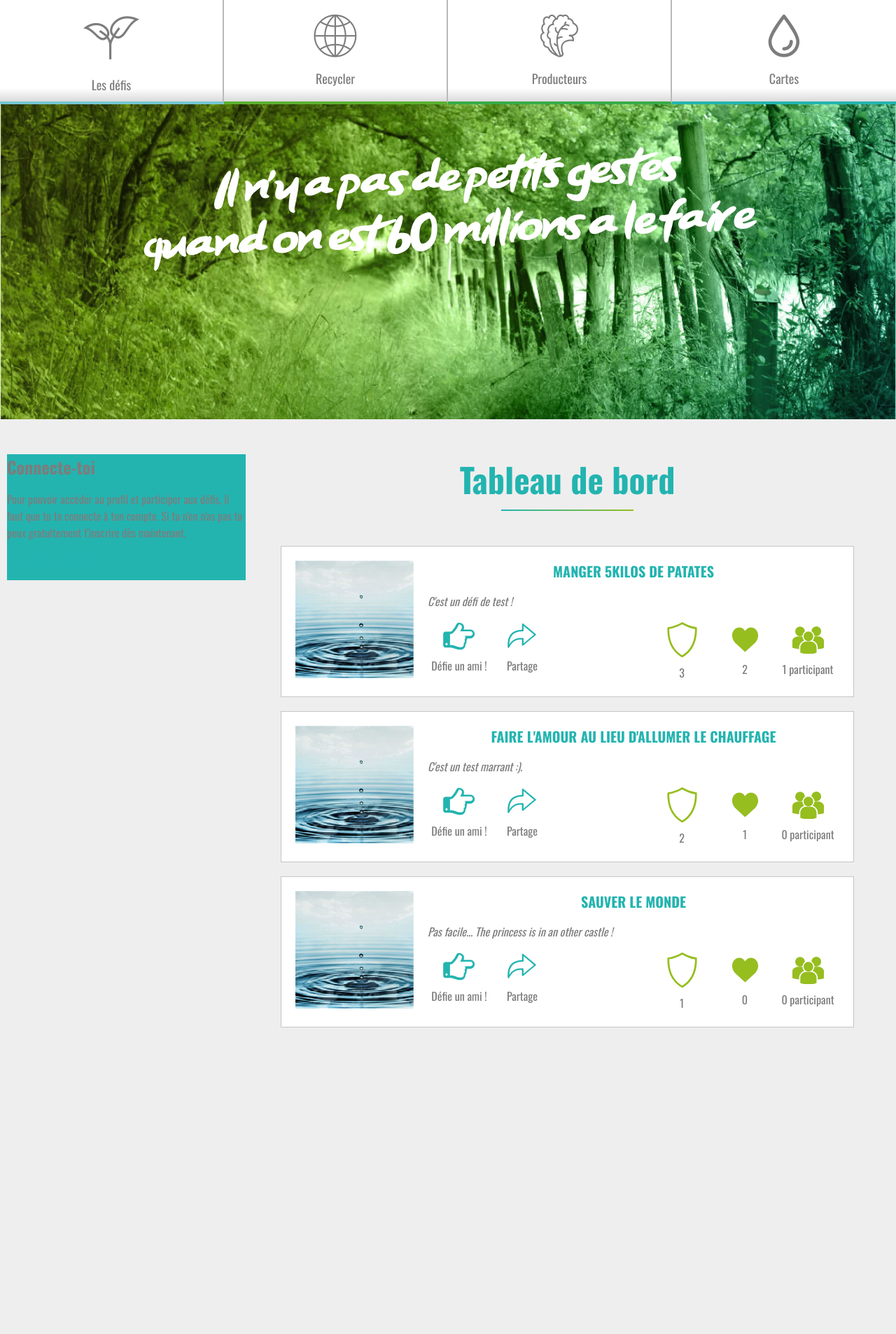
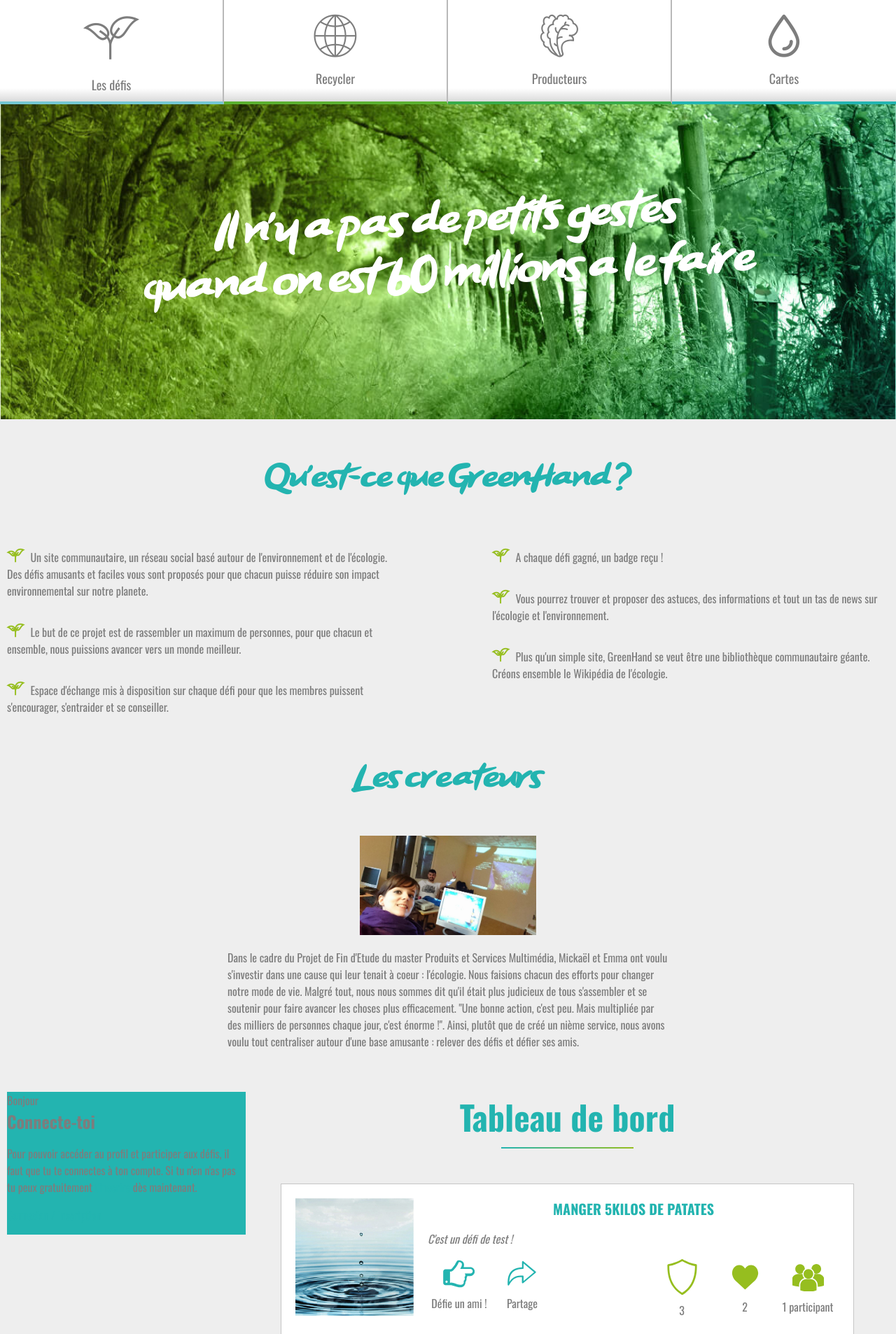
Before and after one commit to vww3/GreenHand, a PHP site: page /accueil in a window 1280 px wide. Shown: the part 282-2188 px from the top of the page at 70% size. Before the commit the page ends 1750 px from the top, so only its background shows below. Run offline with PHP 8.4, Linux system fonts and the light colour scheme; data comes from the database, SQL or seed files in the repository; data that the repository does not hold is empty; style sheets or scripts are compiled from the project's sources.

Commit message:
Mise en place d'une présentation du projet sur la page d'accueil

```diff
--- a/Asset/Style/accueil.css
+++ b/Asset/Style/accueil.css
@@ -244,7 +244,40 @@
     -webkit-transform: rotate(-3deg);
     /* Chrome, Safari, Opera */
     transform: rotate(-3deg);
-    text-align: center; }
+    text-align: center;
+    margin-top: 120px; }
+
+/****************************************
+**	2.4 - INTRO ACCUEIL
+****************************************/
+#intro_accueil {
+  padding: 10px; }
+  #intro_accueil h2 {
+    text-align: center;
+    font-family: 'order_pizzaregular';
+    color: #23b4b0;
+    margin: 50px  0; }
+  #intro_accueil .presentation {
+    display: flex;
+    justify-content: space-between; }
+    #intro_accueil .presentation .col6 {
+      width: 45%;
+      display: flex;
+      flex-direction: column; }
+      #intro_accueil .presentation .col6 p:before {
+        content: "\f106          ";
+        font-family: "Flaticon";
+        color: #96be1f;
+        font-weight: 800;
+        font-size: 1.5em; }
+  #intro_accueil img {
+    max-width: 20%;
+    display: flex;
+    margin: 0 auto; }
+  #intro_accueil > p {
+    max-width: 50%;
+    margin: 0 auto;
+    margin-top: 20px; }
 
 /****************************************
 **
@@ -344,5 +377,3 @@
   -o-box-shadow: 5px 5px 20px 0px #656565;
   box-shadow: 5px 5px 20px 0px #656565;
   filter: progid:DXImageTransform.Microsoft.Shadow(color=#656565, Direction=134, Strength=20); }
-
-/*# sourceMappingURL=accueil.css.map */
--- a/Asset/Style/accueil.scss
+++ b/Asset/Style/accueil.scss
@@ -248,6 +248,54 @@
 			    -webkit-transform: rotate(-3deg); /* Chrome, Safari, Opera */
 			    transform: rotate(-3deg);
 			 text-align: center;
+			margin-top: 120px;
+		}
+	}
+
+	/****************************************
+	**	2.4 - INTRO ACCUEIL
+	****************************************/
+
+	#intro_accueil{
+		padding: 10px;
+		h2{
+			text-align: center;
+			font-family: 'order_pizzaregular';
+			color:$blue;
+			margin: 50px  0;
+		}
+
+
+
+		.presentation{
+			display: flex;
+			justify-content: space-between;
+
+			.col6{
+				width:45%;
+				display: flex;
+				flex-direction: column;
+
+				p:before{
+					content: "\f106          "; font-family: "Flaticon";
+					color:$green;
+					font-weight: 800;
+					font-size: 1.5em;
+				}
+			}
+
+		}
+
+
+		img{
+			max-width: 20%;
+			display: flex;
+			margin: 0 auto;
+		}
+		> p{
+			max-width:50%;
+			margin:0 auto;
+			margin-top: 20px;
 		}
 	}
 
--- a/View/accueil/dashboard.php
+++ b/View/accueil/dashboard.php
@@ -1,5 +1,27 @@
+<div class="main_container" id="intro_accueil">
+	<h2>Qu'est-ce que GreenHand ?</h2>
+	<div class="presentation">
+		<div class="col6">
+			<p>Un site communautaire, un réseau social basé autour de l'environnement et de l'écologie. Des défis amusants et faciles vous sont proposés pour que chacun puisse réduire son impact environnemental sur notre planete.</p>
+			<p>Le but de ce projet est de rassembler un maximum de personnes, pour que chacun et ensemble, nous puissions avancer vers un monde meilleur.</p>
+			<p>Espace d'échange mis à disposition sur chaque défi pour que les membres puissent s'encourager, s'entraider et se conseiller.</p>
+		</div>
+		<div class="col6">
+			<p>A chaque défi gagné, un badge reçu !</p>
+			<p>Vous pourrez trouver et proposer des astuces, des informations et tout un tas de news sur l'écologie et l'environnement.</p>
+			<p>Plus qu'un simple site, GreenHand se veut être une bibliothèque communautaire géante. Créons ensemble le Wikipédia de l'écologie.</p>
+		</div>
+	</div>
+	<h2>Les créateurs</h2>
+	<img src="<?= IMAGE ;?>/accueil/mik_em.jpg" alt="">
+	<p>Dans le cadre du Projet de Fin d'Etude du master Produits et Services Multimédia, Mickaël et Emma ont voulu s'investir dans une cause qui leur tenait à coeur : l'écologie. Nous faisions chacun des efforts pour changer notre mode de vie. Malgré tout, nous nous sommes dit qu'il était plus judicieux de tous s'assembler et se soutenir pour faire avancer les choses plus efficacement. "Une bonne action, c'est peu. Mais multipliée par des milliers de personnes chaque jour, c'est énorme !". Ainsi, plutôt que de créé un nième service, nous avons voulu tout centraliser autour d'une base amusante : relever des défis et défier ses amis.</p>
+</div>
+
 <div class="main_container" id="accueil_dashboard">
+
 	<div class="sidebar_accueil">
+
+	Bonjour
 
 		<?php if(!empty($_SESSION['user'])) { ?>
 		<form method="post">
@@ -66,7 +88,7 @@
 			<?php } ?>
 		<?php } else { ?>
 			<h2>Connecte-toi</h2>
-			<p>Pour pouvoir accéder au profil et participer aux défis, il faut que tu te connecte à ton compte. Si tu n'en n'as pas tu peux gratuitement t'inscrire dès maintenant.</p>
+			<p>Pour pouvoir accéder au profil et participer aux défis, il faut que tu te connectes à ton compte. Si tu n'en n'as pas tu peux gratuitement <a href="<?= BASE ?>inscription">t'inscrire</a> dès maintenant.</p>
 			<p><a href="<?= BASE ?>connexion" title="Aller sur la page de connexion et d'inscription">Connexion / Inscription</a></p>
 		<?php } ?>
 		</form>
--- a/configuration.php
+++ b/configuration.php
@@ -15,7 +15,7 @@
 session_start();
 
 // DEFAULT
-define('DEFAULT_CONTROLLER'  ,    'Connexion');
+define('DEFAULT_CONTROLLER'  ,    'Accueil');
 define('DEFAULT_ACTION'      ,    'index');
 define('DEFAULT_LANGUAGE'    ,    'fr');
 define('MULTILINGUAL'        ,    false);
```
Also changed, not shown: Asset/Image/accueil/mik_em.jpg (added), Asset/css/accueil.min.css, 4 other files.
